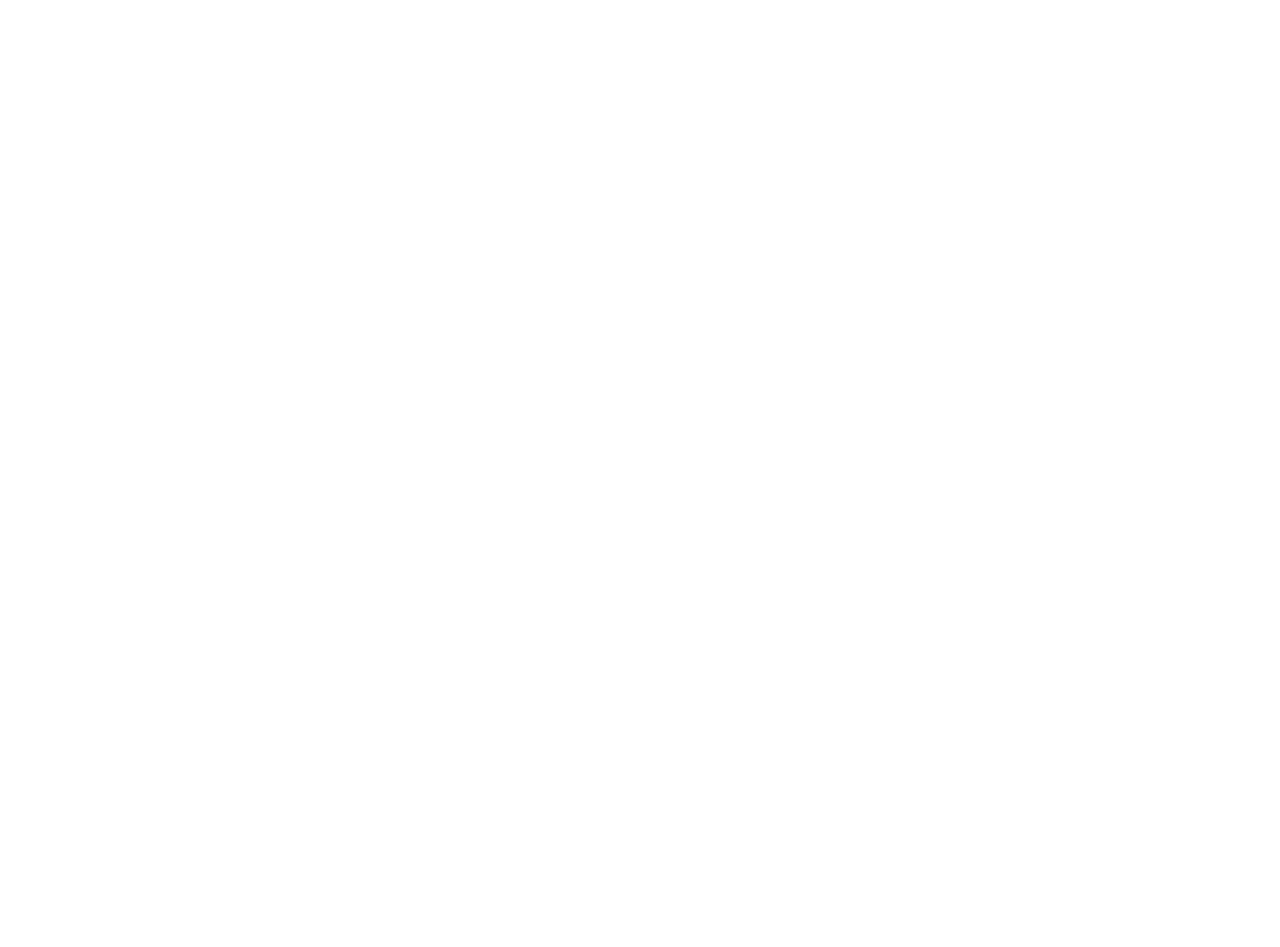
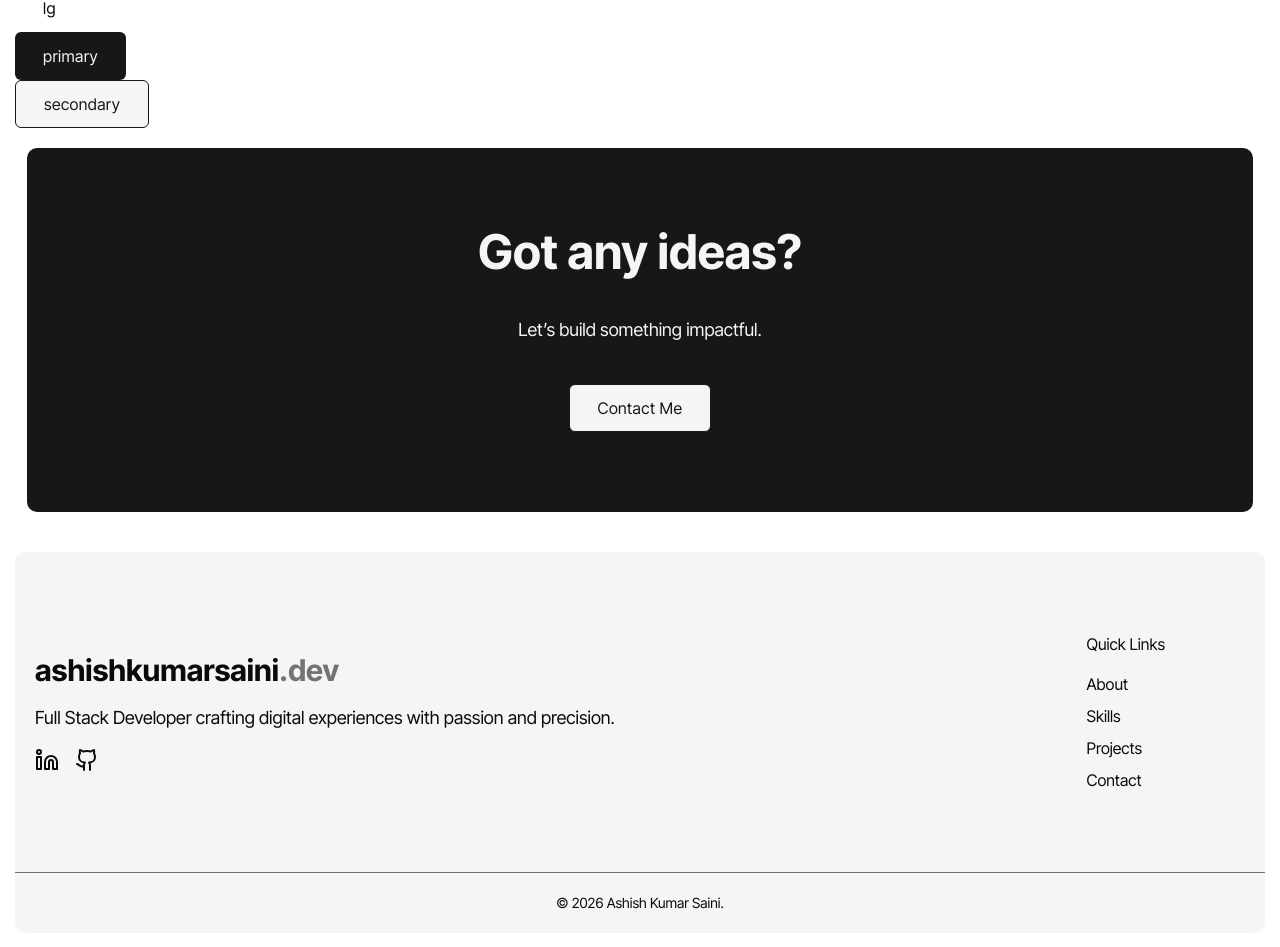
Before and after one commit to ashishkumarsaini/ashish-kumar-saini-portfolio, a Next.js app: page /test in a window 1280 px wide. Shown: the part 1057-2004 px from the top of the page. Before the commit the page ends 865 px from the top, so only its background shows below. Built offline with nearby package versions, Linux system fonts and the light colour scheme.

Commit message:
implement header and footer components in layout; add button component and enhance test page with new button examples; update typography sizes

```diff
--- a/src/app/layout.tsx
+++ b/src/app/layout.tsx
@@ -1,6 +1,8 @@
 import type { Metadata } from "next";
 import { Inter_Tight } from "next/font/google";
 import "./globals.css";
+import { Header } from "@/components/header/header";
+import { Footer } from "@/components/footer";
 
 const roboto = Inter_Tight({
   subsets: ["latin"],
@@ -22,9 +24,11 @@ export default function RootLayout({
       <body
         className={`${roboto.className} antialiased`}
       >
-        <main className="mx-auto">
+        <Header />
+        <main className="mx-auto max-w-[1250px]">
           {children}
         </main>
+        <Footer />
       </body>
     </html>
   );
--- a/src/app/test/layout.tsx
+++ /dev/null
@@ -1,13 +0,0 @@
-import { FC, ReactNode } from "react";
-import { Header } from "../../components/header/header";
-
-const Layout: FC<{ children: ReactNode }> = ({ children }) => {
-  return (
-    <div>
-      <Header />
-      {children}
-    </div>
-  )
-}
-
-export default Layout;
--- a/src/app/test/page.tsx
+++ b/src/app/test/page.tsx
@@ -1,3 +1,4 @@
+import { Button, ButtonSize, ButtonVariant } from "@/components/button";
 import { Heading, HeadingSize, Text, TextSize } from "@/components/typography";
 
 const TestPage = () => {
@@ -24,6 +25,13 @@ const TestPage = () => {
       <Heading size={HeadingSize.xs}>xs</Heading>
       <Heading size={HeadingSize.xs}>xs</Heading>
       <Heading size={HeadingSize.xs}>xs</Heading>
+      Button
+      <Button size={ButtonSize.xs}>xs</Button>
+      <Button size={ButtonSize.sm}>sm</Button>
+      <Button size={ButtonSize.base}>base</Button>
+      <Button size={ButtonSize.lg}>lg</Button>
+      <Button size={ButtonSize.lg} variant={ButtonVariant.primary}>primary</Button>
+      <Button size={ButtonSize.lg} variant={ButtonVariant.secondary}>secondary</Button>
     </div>
   )
 }
--- /dev/null
+++ b/src/components/button.tsx
@@ -0,0 +1,49 @@
+import * as React from "react"
+import { cva, type VariantProps } from "class-variance-authority"
+
+import { cn } from "@/lib/utils"
+
+export enum ButtonSize {
+  xs = 'xs',
+  sm = 'sm',
+  base = 'base',
+  lg = 'lg'
+}
+
+export enum ButtonVariant {
+  primary = "bg-primary",
+  secondary = "bg-secondary",
+  muted = "muted"
+}
+
+const buttonVariants = cva('tracking-wide block rounded-sm cursor-pointer', {
+  variants: {
+    size: {
+      [ButtonSize.xs]: "h-9 px-4 text-sm",
+      [ButtonSize.sm]: "h-10 px-5 text-sm",
+      [ButtonSize.base]: "h-11 px-6 text-base",
+      [ButtonSize.lg]: "h-12 px-7 text-base"
+    },
+    variant: {
+      [ButtonVariant.primary]: "bg-primary text-secondary",
+      [ButtonVariant.secondary]: "bg-secondary text-primary border border-primary",
+      [ButtonVariant.muted]: "bg-muted border border-primary",
+    }
+  },
+  defaultVariants: {
+    size: ButtonSize.base,
+  }
+});
+
+type ButtonProps = {
+  className?: string,
+  children: React.ReactNode,
+} & React.ComponentPropsWithRef<typeof buttonVariants> & VariantProps<typeof buttonVariants>;
+
+export const Button: React.FC<ButtonProps> = ({ size, variant, className, children, ...restProps }) => {
+  return (
+    <button {...restProps} className={cn(buttonVariants({ size, variant, className }))}>
+      {children}
+    </button>
+  );
+};
--- /dev/null
+++ b/src/components/footer/footer.tsx
@@ -0,0 +1,72 @@
+import Link from "next/link"
+import { Text, TextSize } from "../typography"
+import { Button, ButtonSize, ButtonVariant } from "../button"
+
+export const Footer = () => {
+  return (
+    <div className="mx-auto max-w-[1250px] py-5">
+      <div className="px-3 mb-10">
+        <div className="bg-primary text-secondary rounded-lg p-5 py-20">
+          <div className="flex flex-col gap-10 items-center justify-center">
+            <div>
+              <Text size={TextSize.xxxl} className="font-bold">
+                Got any ideas?
+              </Text>
+            </div>
+            <div>
+              <Text size={TextSize.base}>
+                Let’s build something impactful.
+              </Text>
+            </div>
+            <div>
+              <Link href="/contact">
+                <Button size={ButtonSize.lg} variant={ButtonVariant.secondary}>
+                  Contact Me
+                </Button>
+              </Link>
+            </div>
+          </div>
+        </div>
+      </div>
+      <div>
+        <div className="bg-muted rounded-lg flex flex-col">
+          <div className="border-b border-b-muted-foreground p-5 py-20 flex flex-col items-center lg:flex-row gap-5 justify-between">
+            <div>
+              <Text className="font-bold" size={TextSize.xl}>
+                <span>ashishkumarsaini</span>
+                <span className="text-muted-foreground">.dev</span>
+              </Text>
+              <Text className="mt-4">
+                Full Stack Developer crafting digital experiences with passion and precision.
+              </Text>
+              <div className="flex items-center gap-4 mt-4">
+                <Link target="_blank" href="https://www.linkedin.com/in/devaksaini/">
+                  <svg xmlns="http://www.w3.org/2000/svg" width="24" height="24" viewBox="0 0 24 24" fill="none" stroke="currentColor" stroke-width="2" stroke-linecap="round" stroke-linejoin="round" className="lucide lucide-linkedin" aria-hidden="true">
+                    <path d="M16 8a6 6 0 0 1 6 6v7h-4v-7a2 2 0 0 0-2-2 2 2 0 0 0-2 2v7h-4v-7a6 6 0 0 1 6-6z"></path><rect width="4" height="12" x="2" y="9"></rect><circle cx="4" cy="4" r="2"></circle>
+                  </svg>
+                </Link>
+                <Link target="_blank" href="https://github.com/ashishkumarsaini">
+                  <svg xmlns="http://www.w3.org/2000/svg" width="24" height="24" viewBox="0 0 24 24" fill="none" stroke="currentColor" stroke-width="2" stroke-linecap="round" stroke-linejoin="round" className="lucide lucide-github" aria-hidden="true">
+                    <path d="M15 22v-4a4.8 4.8 0 0 0-1-3.5c3 0 6-2 6-5.5.08-1.25-.27-2.48-1-3.5.28-1.15.28-2.35 0-3.5 0 0-1 0-3 1.5-2.64-.5-5.36-.5-8 0C6 2 5 2 5 2c-.3 1.15-.3 2.35 0 3.5A5.403 5.403 0 0 0 4 9c0 3.5 3 5.5 6 5.5-.39.49-.68 1.05-.85 1.65-.17.6-.22 1.23-.15 1.85v4"></path><path d="M9 18c-4.51 2-5-2-7-2"></path>
+                  </svg>
+                </Link>
+              </div>
+            </div>
+            <div className="lg:mr-20">
+              <h4 className="mb-4">Quick Links</h4>
+              <div className="flex flex-col gap-2">
+                <Link href="#about">About</Link>
+                <Link href="#skills">Skills</Link>
+                <Link href="#projects">Projects</Link>
+                <Link href="#contact">Contact</Link>
+              </div>
+            </div>
+          </div>
+          <div className="flex items-center justify-center py-5">
+            <Text size={TextSize.xs}>© 2026 Ashish Kumar Saini.</Text>
+          </div>
+        </div>
+      </div>
+    </div>
+  )
+}
--- /dev/null
+++ b/src/components/footer/index.ts
@@ -0,0 +1 @@
+export { Footer } from './footer';
--- a/src/components/typography/text.tsx
+++ b/src/components/typography/text.tsx
@@ -9,6 +9,7 @@ export enum TextType {
 }
 
 export enum TextSize {
+  xxs = "xxs",
   xs = "xs",
   sm = "sm",
   base = "base",
@@ -19,17 +20,18 @@ export enum TextSize {
   xxxxl = 'xxxxl',
 }
 
-const textVariants = cva("", {
+const textVariants = cva("antialiased", {
   variants: {
     size: {
+      [TextSize.xxs]: "text-xs",
       [TextSize.xs]: "text-sm",
       [TextSize.sm]: "text-base",
       [TextSize.base]: "text-lg",
-      [TextSize.lg]: "text-xl",
-      [TextSize.xl]: "text-2xl",
-      [TextSize.xxl]: "text-3xl",
-      [TextSize.xxxl]: "text-4xl",
-      [TextSize.xxxxl]: "text-5xl",
+      [TextSize.lg]: "text-2xl",
+      [TextSize.xl]: "text-3xl",
+      [TextSize.xxl]: "text-4xl",
+      [TextSize.xxxl]: "text-5xl",
+      [TextSize.xxxxl]: "text-6xl",
     },
   },
   defaultVariants: {
```
